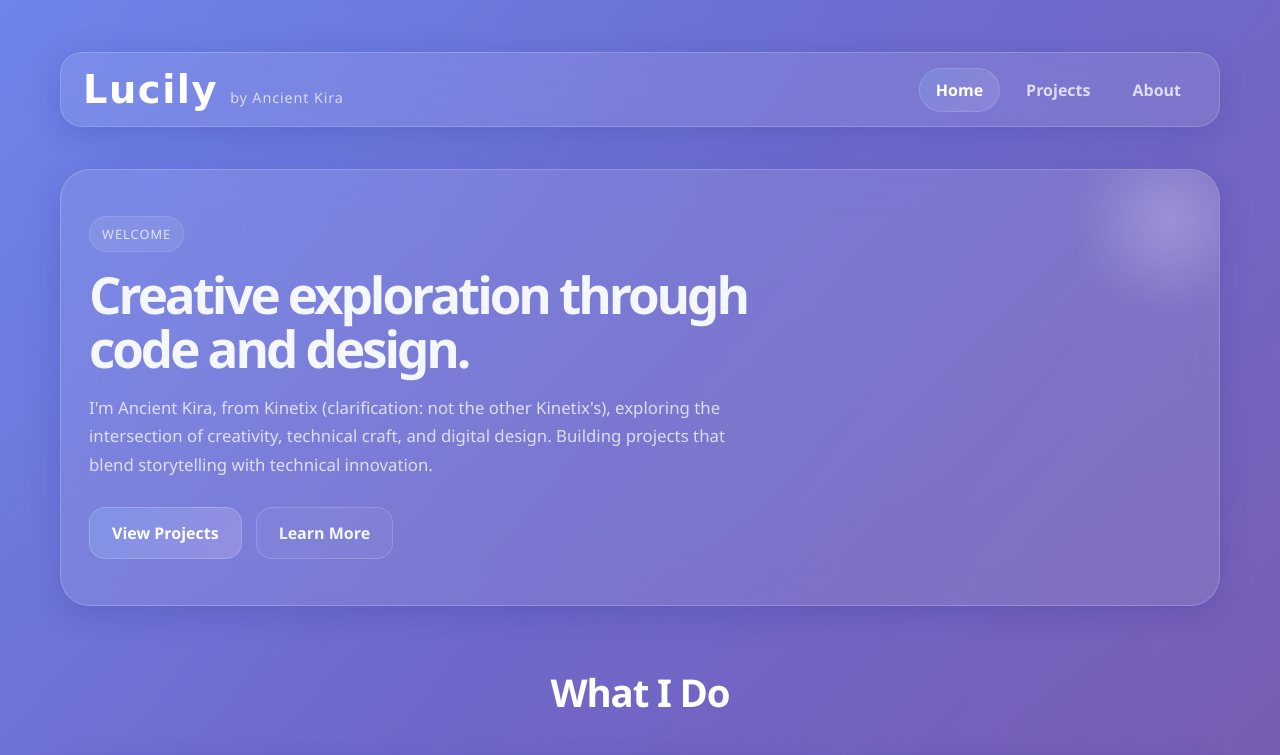
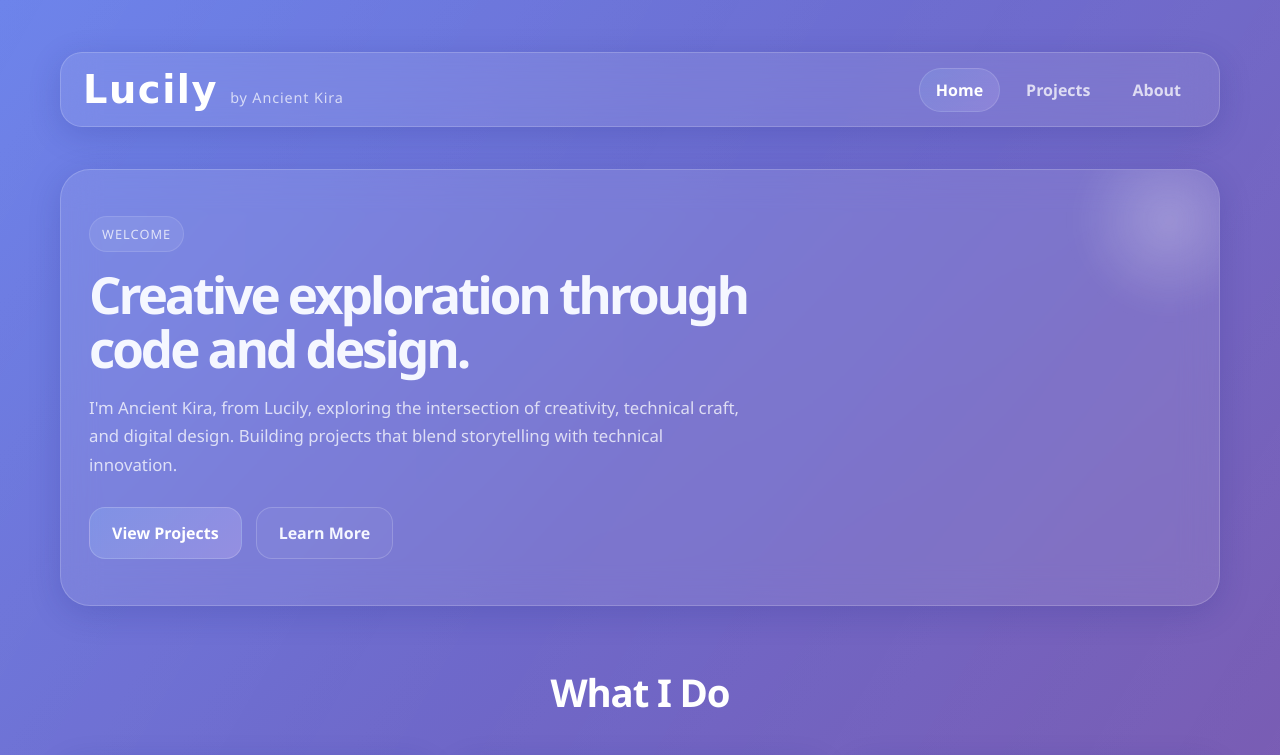
Before and after one commit to AncientKira21/ancientkira21.github.io, a plain HTML site: page index.html in a window 1280 px wide. Shown: the top 755 px of the page. Drawn offline with Linux system fonts and the light colour scheme; a web font is replaced by a local one.

Commit message:
Update index.html

```diff
--- a/index.html
+++ b/index.html
@@ -290,7 +290,7 @@
         <div class="kicker">Welcome</div>
         <h1>Creative exploration through code and design.</h1>
         <p>
-          I'm Ancient Kira, from Kinetix (clarification: not the other Kinetix's), exploring the intersection of creativity, technical craft, and digital design.
+          I'm Ancient Kira, from Lucily, exploring the intersection of creativity, technical craft, and digital design.
           Building projects that blend storytelling with technical innovation.
         </p>
         <div class="actions">
```
